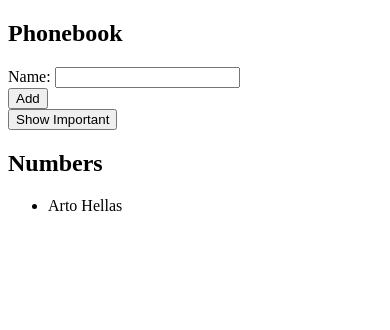
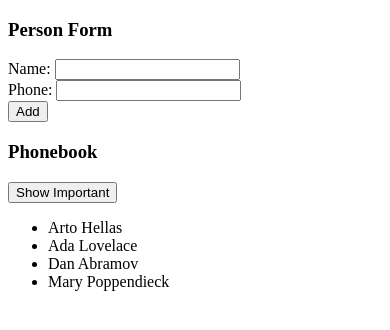
Before and after one commit to VinayGovekar/Fullstack, a React (Vite) app in the folder part1/: page / in a window 390 px wide. Shown: the top 330 px of the page. Built offline with nearby package versions, Linux system fonts and the light colour scheme.

Commit message:
* Refractor and new input
* Refractored the code to divide it into components.
* Added new Phonenumber input

```diff
--- /dev/null
+++ b/part1/src/components/Input.jsx
@@ -0,0 +1,10 @@
+const Input = ({text,value,onChange})=>
+{
+    return(
+        <>
+        <input text={text} value={value} onChange={onChange}/>
+        </>
+    )
+}
+
+export default Input
--- a/part1/src/components/Part2BExercise.jsx
+++ b/part1/src/components/Part2BExercise.jsx
@@ -1,60 +1,61 @@
 import { useState } from "react"
+import PersonForm from "./PersonForm"
+import Phonebook from "./Phonebook"
 const Part2BExercise = ()=>{
     const [persons, setPersons] = useState([
-        {
-            id:1,
-            name: 'Arto Hellas',
-            important:true
-        }
+        { name: 'Arto Hellas', phone: '040-123456', important:true,id: 1 },
+        { name: 'Ada Lovelace', phone: '39-44-5323523', id: 2, important:true },
+        { name: 'Dan Abramov', phone: '12-43-234345', id: 3, important:false },
+        { name: 'Mary Poppendieck', phone: '39-23-6423122', id: 4 , important:false}
       ])
       const [newName, setNewName] = useState('')
+      const [newPhone,setNewPhone] = useState('')
 
       const onNameInputChange = (event) => setNewName(event.target.value)
+      const onPhoneInputChange = (event) => setNewPhone(event.target.value)
       const [showAll,setShowAll] = useState(true)
-
       const personsToShow=showAll?persons:persons.filter(person=>person.important)
 
-      const ValidateName = ()=>{
-        if(newName==="") return false
-        if(persons.find(person=>person.name===newName)===undefined) return true
-        return false
+      const ValidateForm = ()=>{
+        if(newName==="") return "Name cannot be empty"
+        if(newPhone==="") return "Phone number cannot be empty"
+        if(persons.find(person=>person.name===newName)===undefined) return ""
+        return `${newName} person is already present`
       }
 
       const onNoteSubmit=(event)=>{
         event.preventDefault()
-        if(ValidateName()){
+        let message=ValidateForm()
+        if(message===""){
             const newPerson = {
                 name:newName,
+                phone:newPhone,
                 id:persons.length+1,
                 important:Math.Random<0.5
             }
             setPersons(persons.concat(newPerson))
             setNewName("")
+            setNewPhone("")
         }
-        else alert(`${newName} person is already present`)
+        else alert(message)
 
       }
 
-      const handleShowAll = ()=>{
+      const handleShowAll = (event)=>{
+        event.preventDefault()
         console.log(persons)
         setShowAll(!showAll)
       }
       return (
         <div>
-          <h2>Phonebook</h2>
-          <form onSubmit={onNoteSubmit}>
-            <div>
-              Name: <input value={newName} onChange={onNameInputChange} />
-            </div>
-            <div>
-              <button type="submit" >Add</button>
-            </div>
-          </form>
-          <button onClick={handleShowAll}>Show {showAll?"Important":"All"}</button>
-          <h2>Numbers</h2>
-            <ul>
-                {personsToShow.map(person=> <li key={person.id}>{person.name}</li>)}
-            </ul>
+            <PersonForm
+            newName={newName}
+            phoneNumber={newPhone}
+            onNoteSubmit={onNoteSubmit}
+            onNameInputChange ={onNameInputChange}
+            onPhoneInputChange={onPhoneInputChange}
+            />
+            <Phonebook persons={personsToShow} showAll={showAll} handleShowAll={handleShowAll} />
         </div>
       )
 }
--- /dev/null
+++ b/part1/src/components/Person.jsx
@@ -0,0 +1,10 @@
+const Person = ({name})=>
+{
+    return(
+        <>
+        <li>{name}</li>
+        </>
+    )
+}
+
+export default Person
--- /dev/null
+++ b/part1/src/components/PersonForm.jsx
@@ -0,0 +1,24 @@
+import Input from "./Input"
+
+const PersonForm = ({newName,phoneNumber,onNoteSubmit,onNameInputChange,onPhoneInputChange})=>
+{
+    return(
+        <>
+
+        <h3>Person Form</h3>
+        <form onSubmit={onNoteSubmit}>
+            <div>
+              Name: <Input type={"text"} onChange={onNameInputChange} value={newName}/>
+            </div>
+            <div>
+                Phone: <Input type={"text"} value={phoneNumber} onChange={onPhoneInputChange}/>
+            </div>
+            <div>
+              <button type="submit" >Add</button>
+            </div>
+          </form>
+        </>
+    )
+}
+
+export default PersonForm
--- /dev/null
+++ b/part1/src/components/Phonebook.jsx
@@ -0,0 +1,15 @@
+import Person from "./Person"
+
+const Phonebook = ({persons,showAll,handleShowAll})=>{
+
+    return(
+        <>
+        <h3>Phonebook</h3>
+          <button onClick={handleShowAll}>Show {showAll?"Important":"All"}</button>
+          <ul>
+              {persons.map(person=><Person key={person.id} name={person.name}/>)}
+          </ul>
+        </>
+    )
+}
+export default Phonebook
```
